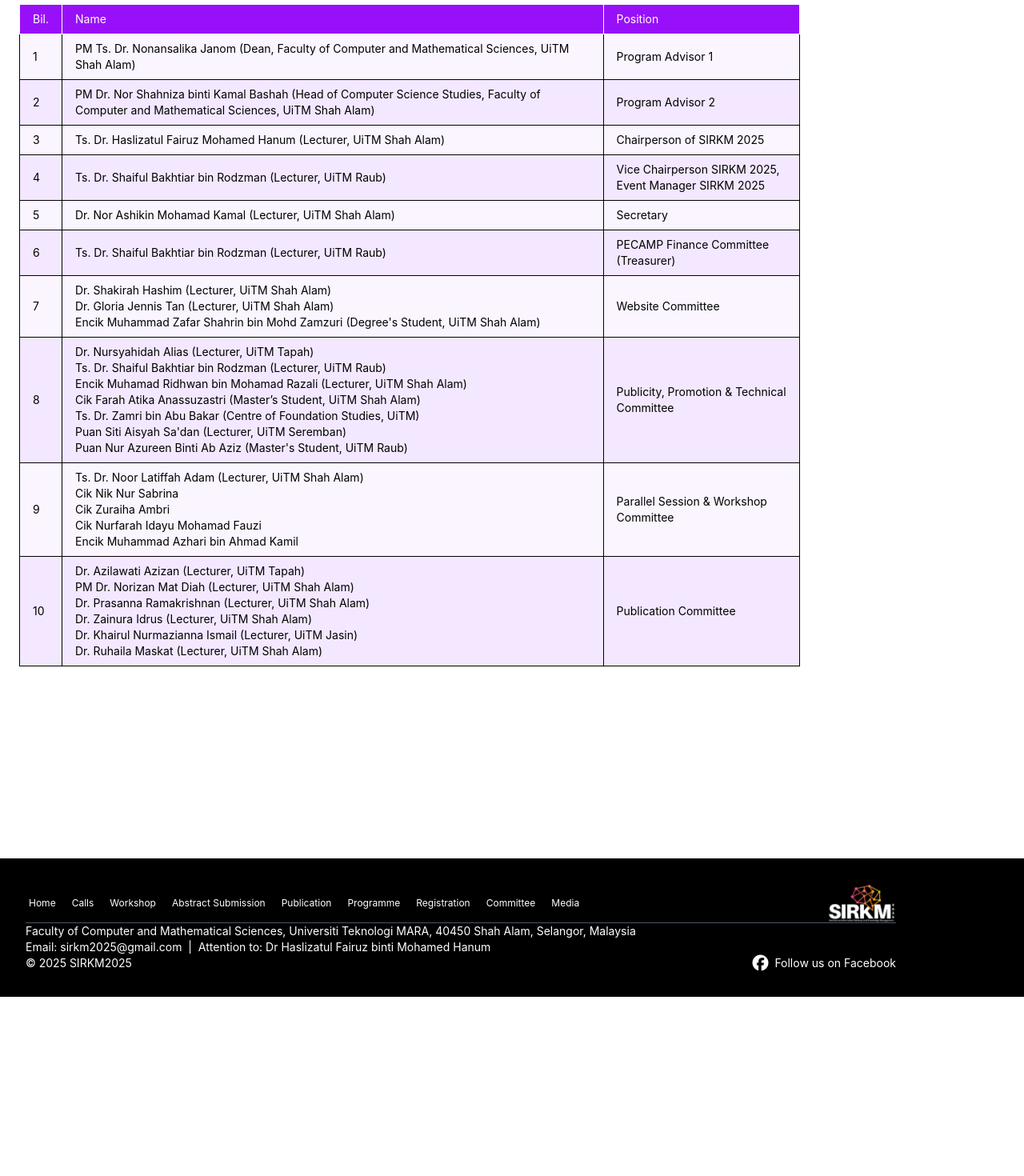
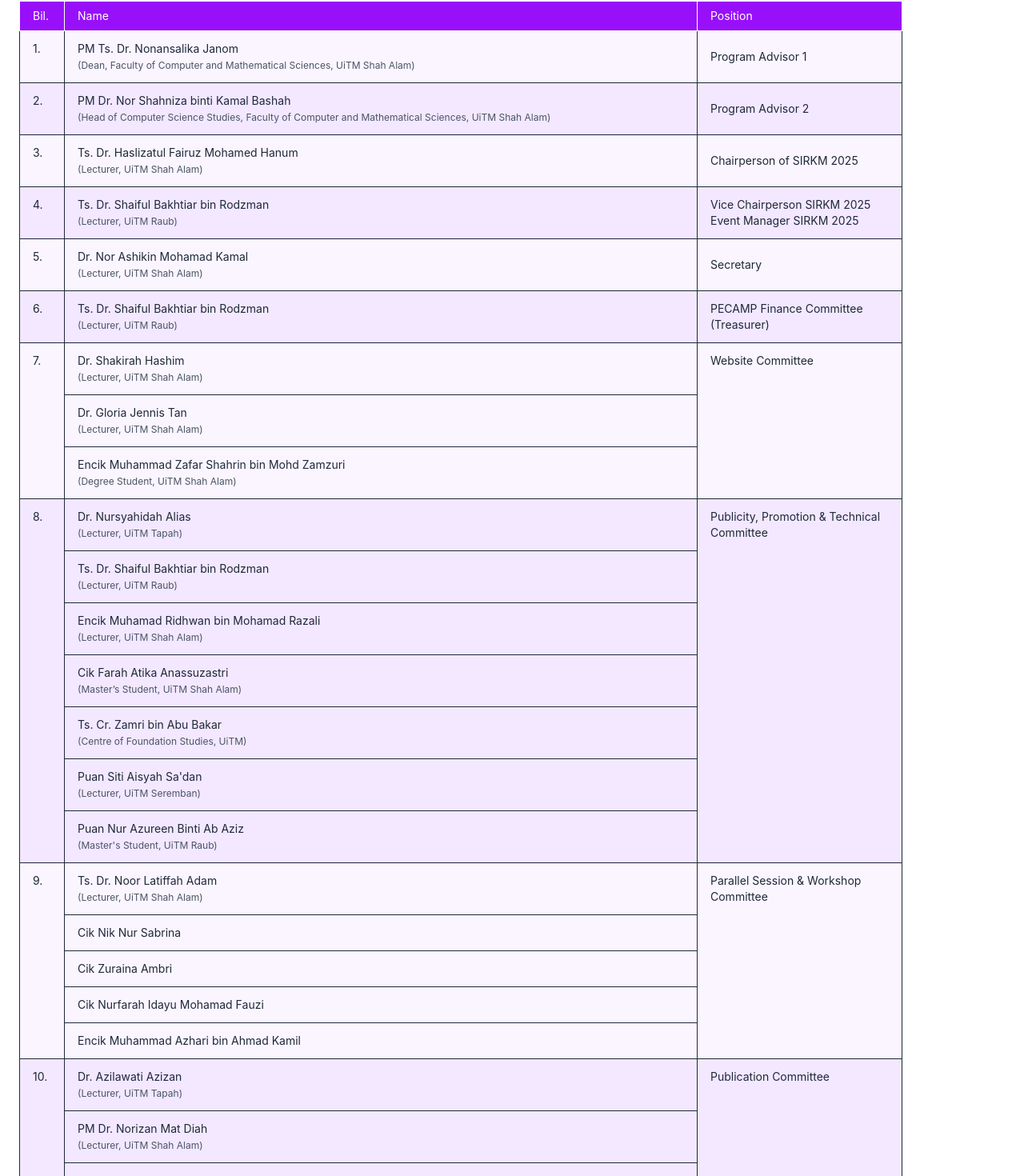
Before and after one commit to zafarshahrin/SIRKM2025, a Vue app: page /committee in a window 1280 px wide. Shown: the part 447-1917 px from the top of the page at 80% size. Before the commit the page ends 1693 px from the top, so only its background shows below. Built offline with nearby package versions, Linux system fonts and the light colour scheme.

Commit message:
AJK update2

```diff
--- a/src/components/views/committee.vue
+++ b/src/components/views/committee.vue
@@ -5,165 +5,269 @@
       <img
         src="https://www.ftsm.ukm.my/sirkm2022/sirkm2022/images/bg/sub-event-bg.jpg"
         class="w-full h-full object-cover"
+        alt="Hero background"
       />
       <div class="absolute inset-0 bg-purple-400/50 opacity-60"></div>
       <div
         class="bg-black w-full py-2 text-white flex items-center justify-center absolute bottom-0"
       >
-        Home > Committee
+        Home &gt; Committee
       </div>
     </section>
 
     <div class="h-8"></div>
 
     <!-- Committee Section -->
-    <div class="max-w-5xl mx-auto px-6 mt-12 space-y-10">
-      <h2 class="text-2xl font-bold text-[#1d3557] mb-2">ORGANIZING COMMITTEE</h2>
-      <div class="w-32 h-1 bg-purple-600 rounded mb-4 mx-auto"></div>
+    <div class="max-w-6xl mx-auto px-6 mt-12 space-y-6">
+      <h2 class="text-2xl font-bold text-[#1d3557] mb-2 text-center">
+        ORGANIZING COMMITTEE
+      </h2>
 
-      <div class="h-8"></div>
 
-      <div>
+       <!-- Two-line gap -->
+    <div class="h-8"></div>
+
+      <div class="overflow-x-auto">
         <table class="w-full border border-gray-300 text-sm">
           <thead class="bg-purple-600 text-white">
             <tr>
-              <th class="border px-4 py-2 text-left w-12">Bil.</th>
+              <th class="border px-4 py-2 text-left w-14">Bil.</th>
               <th class="border px-4 py-2 text-left">Name</th>
-              <th class="border px-4 py-2 text-left">Position</th>
+              <th class="border px-4 py-2 text-left w-64">Position</th>
             </tr>
           </thead>
 
-          <tbody>
+          <tbody class="bg-white text-gray-800">
             <!-- 1 -->
             <tr class="bg-purple-50">
-              <td class="border px-4 py-2">1</td>
-              <td class="border px-4 py-2">
-                PM Ts. Dr. Nonansalika Janom
-                (Dean, Faculty of Computer and Mathematical Sciences, UiTM Shah Alam)
+              <td class="border px-4 py-3 align-top">1.</td>
+              <td class="border px-4 py-3">
+                PM Ts. Dr. Nonansalika Janom<br />
+                <span class="text-xs text-gray-600">
+                  (Dean, Faculty of Computer and Mathematical Sciences, UiTM Shah Alam)
+                </span>
               </td>
-              <td class="border px-4 py-2">Program Advisor 1</td>
+              <td class="border px-4 py-3">Program Advisor 1</td>
             </tr>
 
             <!-- 2 -->
             <tr class="bg-purple-100">
-              <td class="border px-4 py-2">2</td>
-              <td class="border px-4 py-2">
-                PM Dr. Nor Shahniza binti Kamal Bashah
-                (Head of Computer Science Studies,
-                Faculty of Computer and Mathematical Sciences, UiTM Shah Alam)
+              <td class="border px-4 py-3 align-top">2.</td>
+              <td class="border px-4 py-3">
+                PM Dr. Nor Shahniza binti Kamal Bashah<br />
+                <span class="text-xs text-gray-600">
+                  (Head of Computer Science Studies, Faculty of Computer and Mathematical Sciences, UiTM Shah Alam)
+                </span>
               </td>
-              <td class="border px-4 py-2">Program Advisor 2</td>
+              <td class="border px-4 py-3">Program Advisor 2</td>
             </tr>
 
             <!-- 3 -->
             <tr class="bg-purple-50">
-              <td class="border px-4 py-2">3</td>
-              <td class="border px-4 py-2">
-                Ts. Dr. Haslizatul Fairuz Mohamed Hanum
-                (Lecturer, UiTM Shah Alam)
+              <td class="border px-4 py-3 align-top">3.</td>
+              <td class="border px-4 py-3">
+                Ts. Dr. Haslizatul Fairuz Mohamed Hanum<br />
+                <span class="text-xs text-gray-600">(Lecturer, UiTM Shah Alam)</span>
               </td>
-              <td class="border px-4 py-2">Chairperson of SIRKM 2025</td>
+              <td class="border px-4 py-3">Chairperson of SIRKM 2025</td>
             </tr>
 
             <!-- 4 -->
             <tr class="bg-purple-100">
-              <td class="border px-4 py-2">4</td>
-              <td class="border px-4 py-2">
-                Ts. Dr. Shaiful Bakhtiar bin Rodzman
-                (Lecturer, UiTM Raub)
+              <td class="border px-4 py-3 align-top">4.</td>
+              <td class="border px-4 py-3">
+                Ts. Dr. Shaiful Bakhtiar bin Rodzman<br />
+                <span class="text-xs text-gray-600">(Lecturer, UiTM Raub)</span>
               </td>
-              <td class="border px-4 py-2">
-                Vice Chairperson SIRKM 2025, <br />
+              <td class="border px-4 py-3">
+                Vice Chairperson SIRKM 2025<br />
                 Event Manager SIRKM 2025
               </td>
             </tr>
 
             <!-- 5 -->
             <tr class="bg-purple-50">
-              <td class="border px-4 py-2">5</td>
-              <td class="border px-4 py-2">
-                Dr. Nor Ashikin Mohamad Kamal
-                (Lecturer, UiTM Shah Alam)
+              <td class="border px-4 py-3 align-top">5.</td>
+              <td class="border px-4 py-3">
+                Dr. Nor Ashikin Mohamad Kamal<br />
+                <span class="text-xs text-gray-600">(Lecturer, UiTM Shah Alam)</span>
               </td>
-              <td class="border px-4 py-2">Secretary</td>
+              <td class="border px-4 py-3">Secretary</td>
             </tr>
 
             <!-- 6 -->
             <tr class="bg-purple-100">
-              <td class="border px-4 py-2">6</td>
-              <td class="border px-4 py-2">
-                Ts. Dr. Shaiful Bakhtiar bin Rodzman
-                (Lecturer, UiTM Raub)
+              <td class="border px-4 py-3 align-top">6.</td>
+              <td class="border px-4 py-3">
+                Ts. Dr. Shaiful Bakhtiar bin Rodzman<br />
+                <span class="text-xs text-gray-600">(Lecturer, UiTM Raub)</span>
               </td>
-              <td class="border px-4 py-2">
-                PECAMP Finance Committee (Treasurer)
+              <td class="border px-4 py-3">PECAMP Finance Committee (Treasurer)</td>
+            </tr>
+
+            <!-- 7 (Website Committee: 3 people) -->
+            <!-- We show Bil/Position once (rowspan=3), and each name in its own name-row -->
+            <tr class="bg-purple-50">
+              <td class="border px-4 py-3 align-top" rowspan="3">7.</td>
+              <td class="border px-4 py-3">
+                Dr. Shakirah Hashim<br />
+                <span class="text-xs text-gray-600">(Lecturer, UiTM Shah Alam)</span>
+              </td>
+              <td class="border px-4 py-3 align-top" rowspan="3">Website Committee</td>
+            </tr>
+            <tr class="bg-purple-50">
+              <td class="border px-4 py-3">
+                Dr. Gloria Jennis Tan<br />
+                <span class="text-xs text-gray-600">(Lecturer, UiTM Shah Alam)</span>
+              </td>
+            </tr>
+            <tr class="bg-purple-50">
+              <td class="border px-4 py-3">
+                Encik Muhammad Zafar Shahrin bin Mohd Zamzuri<br />
+                <span class="text-xs text-gray-600">(Degree Student, UiTM Shah Alam)</span>
               </td>
             </tr>
 
-            <!-- 7 -->
-            <tr class="bg-purple-50">
-              <td class="border px-4 py-2">7</td>
-              <td class="border px-4 py-2">
-                Dr. Shakirah Hashim (Lecturer, UiTM Shah Alam)<br />
-                Dr. Gloria Jennis Tan (Lecturer, UiTM Shah Alam)<br />
-                Encik Muhammad Zafar Shahrin bin Mohd Zamzuri (Degree's Student, UiTM Shah Alam)<br />
-
+            <!-- 8 (Publicity, Promotion & Technical Committee: 7 people) -->
+            <tr class="bg-purple-100">
+              <td class="border px-4 py-3 align-top" rowspan="7">8.</td>
+              <td class="border px-4 py-3">
+                Dr. Nursyahidah Alias<br />
+                <span class="text-xs text-gray-600">(Lecturer, UiTM Tapah)</span>
               </td>
-              <td class="border px-4 py-2">Website Committee</td>
-            </tr>
-
-            <!-- 8 -->
-            <tr class="bg-purple-100">
-              <td class="border px-4 py-2">8</td>
-              <td class="border px-4 py-2">
-                Dr. Nursyahidah Alias (Lecturer, UiTM Tapah)<br/>
-                Ts. Dr. Shaiful Bakhtiar bin Rodzman (Lecturer, UiTM Raub)<br />
-                Encik Muhamad Ridhwan bin Mohamad Razali (Lecturer, UiTM Shah Alam)<br />
-                Cik Farah Atika Anassuzastri (Master’s Student, UiTM Shah Alam)<br/>
-                Ts. Dr. Zamri bin Abu Bakar (Centre of Foundation Studies, UiTM) <br/>
-                Puan Siti Aisyah Sa'dan (Lecturer, UiTM Seremban)<br/>
-                Puan Nur Azureen Binti Ab Aziz (Master's Student, UiTM Raub)
-              </td>
-              <td class="border px-4 py-2">
+              <td class="border px-4 py-3 align-top" rowspan="7">
                 Publicity, Promotion & Technical Committee
               </td>
             </tr>
+            <tr class="bg-purple-100">
+              <td class="border px-4 py-3">
+                Ts. Dr. Shaiful Bakhtiar bin Rodzman<br />
+                <span class="text-xs text-gray-600">(Lecturer, UiTM Raub)</span>
+              </td>
+            </tr>
+            <tr class="bg-purple-100">
+              <td class="border px-4 py-3">
+                Encik Muhamad Ridhwan bin Mohamad Razali<br />
+                <span class="text-xs text-gray-600">(Lecturer, UiTM Shah Alam)</span>
+              </td>
+            </tr>
+            <tr class="bg-purple-100">
+              <td class="border px-4 py-3">
+                Cik Farah Atika Anassuzastri<br />
+                <span class="text-xs text-gray-600">(Master’s Student, UiTM Shah Alam)</span>
+              </td>
+            </tr>
+            <tr class="bg-purple-100">
+              <td class="border px-4 py-3">
+                Ts. Cr. Zamri bin Abu Bakar<br />
+                <span class="text-xs text-gray-600">(Centre of Foundation Studies, UiTM)</span>
+              </td>
+            </tr>
+            <tr class="bg-purple-100">
+              <td class="border px-4 py-3">
+                Puan Siti Aisyah Sa'dan<br />
+                <span class="text-xs text-gray-600">(Lecturer, UiTM Seremban)</span>
+              </td>
+            </tr>
+            <tr class="bg-purple-100">
+              <td class="border px-4 py-3">
+                Puan Nur Azureen Binti Ab Aziz<br />
+                <span class="text-xs text-gray-600">(Master's Student, UiTM Raub)</span>
+              </td>
+            </tr>
 
-            <!-- 9 -->
+            <!-- 9 (Parallel Session & Workshop Committee: 5 people) -->
             <tr class="bg-purple-50">
-              <td class="border px-4 py-2">9</td>
-              <td class="border px-4 py-2">
-                Ts. Dr. Noor Latiffah Adam (Lecturer, UiTM Shah Alam)<br />
-                Cik Nik Nur Sabrina<br />
-                Cik Zuraiha Ambri<br />
-                Cik Nurfarah Idayu Mohamad Fauzi<br />
-                Encik Muhammad Azhari bin Ahmad Kamil
+              <td class="border px-4 py-3 align-top" rowspan="5">9.</td>
+              <td class="border px-4 py-3">
+                Ts. Dr. Noor Latiffah Adam<br />
+                <span class="text-xs text-gray-600">(Lecturer, UiTM Shah Alam)</span>
               </td>
-              <td class="border px-4 py-2">
+              <td class="border px-4 py-3 align-top" rowspan="5">
                 Parallel Session & Workshop Committee
               </td>
             </tr>
+            <tr class="bg-purple-50">
+              <td class="border px-4 py-3">Cik Nik Nur Sabrina</td>
+            </tr>
+            <tr class="bg-purple-50">
+              <td class="border px-4 py-3">Cik Zuraina Ambri</td>
+            </tr>
+            <tr class="bg-purple-50">
+              <td class="border px-4 py-3">Cik Nurfarah Idayu Mohamad Fauzi</td>
+            </tr>
+            <tr class="bg-purple-50">
+              <td class="border px-4 py-3">Encik Muhammad Azhari bin Ahmad Kamil</td>
+            </tr>
 
-            <!-- 10 -->
+            <!-- 10 (Publication Committee: 6 people) -->
             <tr class="bg-purple-100">
-              <td class="border px-4 py-2">10</td>
-              <td class="border px-4 py-2">
-                Dr. Azilawati Azizan (Lecturer, UiTM Tapah)<br />
-                PM Dr. Norizan Mat Diah (Lecturer, UiTM Shah Alam)<br />
-                Dr. Prasanna Ramakrishnan (Lecturer, UiTM Shah Alam)<br />
-                Dr. Zainura Idrus (Lecturer, UiTM Shah Alam)<br />
-                Dr. Khairul Nurmazianna Ismail (Lecturer, UiTM Jasin)<br />
-                Dr. Ruhaila Maskat (Lecturer, UiTM Shah Alam)
+              <td class="border px-4 py-3 align-top" rowspan="6">10.</td>
+              <td class="border px-4 py-3">
+                Dr. Azilawati Azizan<br />
+                <span class="text-xs text-gray-600">(Lecturer, UiTM Tapah)</span>
               </td>
-              <td class="border px-4 py-2">Publication Committee</td>
+              <td class="border px-4 py-3 align-top" rowspan="6">Publication Committee</td>
+            </tr>
+            <tr class="bg-purple-100">
+              <td class="border px-4 py-3">
+                PM Dr. Norizan Mat Diah<br />
+                <span class="text-xs text-gray-600">(Lecturer, UiTM Shah Alam)</span>
+              </td>
+            </tr>
+            <tr class="bg-purple-100">
+              <td class="border px-4 py-3">
+                Dr. Prasanna Ramakrishnan<br />
+                <span class="text-xs text-gray-600">(Lecturer, UiTM Shah Alam)</span>
+              </td>
+            </tr>
+            <tr class="bg-purple-100">
+              <td class="border px-4 py-3">
+                Dr. Zainura Idrus<br />
+                <span class="text-xs text-gray-600">(Lecturer, UiTM Shah Alam)</span>
+              </td>
+            </tr>
+            <tr class="bg-purple-100">
+              <td class="border px-4 py-3">
+                Dr. Khairul Nurmazianna Ismail<br />
+                <span class="text-xs text-gray-600">(Lecturer, UiTM Jasin)</span>
+              </td>
+            </tr>
+            <tr class="bg-purple-100">
+              <td class="border px-4 py-3">
+                Dr. Ruhaila Maskat<br />
+                <span class="text-xs text-gray-600">(Lecturer, UiTM Shah Alam)</span>
+              </td>
             </tr>
           </tbody>
         </table>
       </div>
-
     </div>
   </div>
 </template>
 
 <script setup>
+/* No script needed — static content */
 </script>
+
+<style scoped>
+/* small responsive tweaks */
+@media (max-width: 768px) {
+  table thead th.w-14 {
+    width: 48px;
+  }
+  table thead th.w-64 {
+    width: 160px;
+  }
+  .committee-page .max-w-6xl {
+    padding-left: 1rem;
+    padding-right: 1rem;
+  }
+  /* make rows more compact on mobile */
+  table td,
+  table th {
+    padding-top: 0.6rem;
+    padding-bottom: 0.6rem;
+  }
+}
+</style>
```
